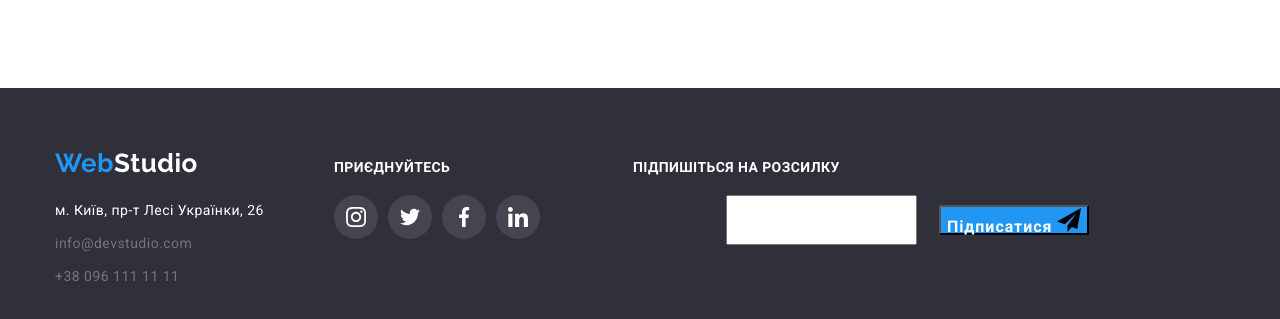
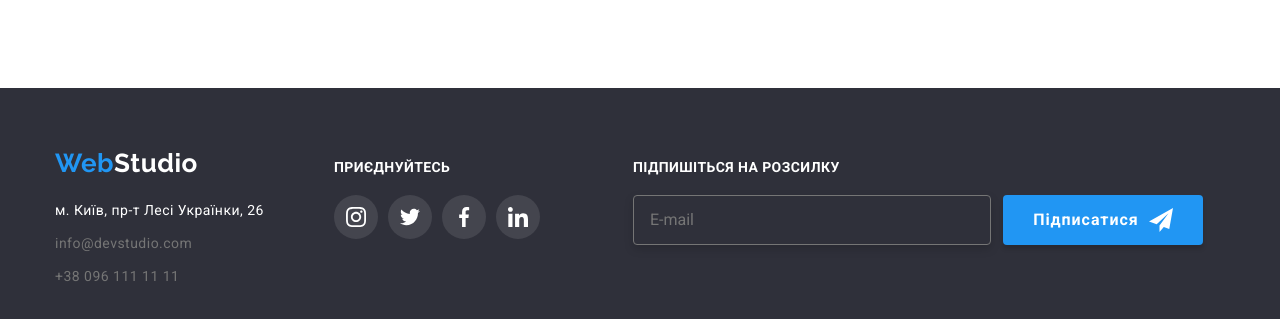
Before and after one commit to iakivpekarskyi/goit-markup-hw-07, a plain HTML site: page index.html in a window 1280 px wide. Shown: the part 2588-2907 px from the top of the page. Drawn offline with nearby package versions, Linux system fonts and the light colour scheme.

Commit message:
footer done

```diff
--- a/css/style.css
+++ b/css/style.css
@@ -18,7 +18,6 @@
 button {
   cursor: pointer;
   font-family: inherit;
-
 }
 
 body {
@@ -116,7 +115,6 @@ img {
 .site-nav.list {
   display: flex;
   gap: 50px;
-
 }
 
 .site-nav .link {
@@ -133,12 +131,10 @@ img {
 
 .link.current {
   color: var(--accent-color);
-
-
 }
 
 .current::after {
-  content: "";
+  content: '';
   position: absolute;
   left: 0;
   right: 0;
@@ -146,16 +142,14 @@ img {
   height: 4px;
   border-radius: 2px;
   background-color: var(--accent-color);
-
 }
 
 .line-box {
   position: relative;
-
 }
 
 .link.line::before {
-  content: "";
+  content: '';
   position: absolute;
   left: 0;
   right: 0;
@@ -225,7 +219,6 @@ img {
 .auth-nav.item {
   display: flex;
   align-items: center;
-
 }
 
 /*=================== HERO ==================*/
@@ -254,7 +247,6 @@ img {
     url(../images/hero_bcg.jpg);
   background-repeat: no-repeat;
   background-size: cover;
-
 }
 
 .hero-heading {
@@ -290,7 +282,6 @@ img {
 .button-hero:focus,
 .button-hero:hover {
   background-color: var(--button-hover);
-
 }
 
 /*=================== Features ==================*/
@@ -377,7 +368,6 @@ img {
   position: relative;
 }
 
-
 .work-text-wrap {
   display: flex;
   justify-content: center;
@@ -398,8 +388,6 @@ img {
   text-align: center;
   letter-spacing: 0.03em;
 }
-
-
 
 /*=================== Team ==================*/
 
@@ -479,9 +467,7 @@ img {
 .social-list-link:hover,
 .social-list-link:focus {
   background-color: var(--accent-color);
-  fill: var(--footer-font)
-
-
+  fill: var(--footer-font);
 }
 
 .social-list-icon {
@@ -517,18 +503,14 @@ img {
 }
 
 .clients-logo {
-
   width: 106px;
   height: 60px;
 }
 
 .clients-link:hover,
 .clients-link:focus {
-
   color: var(--accent-color);
   border-color: var(--accent-color);
-
-
 }
 
 /*=================== Footer ==================*/
@@ -568,7 +550,6 @@ address .link-phone {
   line-height: 1.71;
   transition: color var(--transition-dur-and-func);
 }
-
 
 address .link-email:hover,
 address .link-phone:hover {
@@ -613,54 +594,60 @@ address .link-phone:hover {
   height: 20px;
 }
 
-
- .sub-box {
+.submit {
   margin-left: 93px;
-
 }
 .sub-form {
   display: flex;
+  align-items: center;
+}
+
+
+.sub-box {
+  width: 358px;
+  height: 50px;
+  background-color: var(--hero-background);
+  border: 1px solid var(--secondary-color-text);
+  filter: drop-shadow(0px 4px 4px rgba(0, 0, 0, 0.15));
+border-radius: 4px;
+padding-left: 16px;
+color: var(--secondary-color-text);
+
+}
+
+.send {
+  display: flex;
+  align-items: center;
+  justify-items: center;
+  fill: var(--footer-font);
+  margin-left: 10px;
+
 }
 
 .sub {
-   margin-left: 12px;
-  width: 200px;
-  height: 50px;
-
 
 }
-.button-hero {
-  color: var(--white-color);
-  background-color: var(--accent-color);
-  font-weight: 700;
-  font-size: 16px;
-  line-height: 1.87;
-  border-radius: 4px;
-  padding: 10px 32px;
-  display: inline-block;
-  min-width: 216px;
-  text-align: center;
-  border: 1px solid transparent;
-  transition: background-color var(--transition-dur-and-func);
-}
-
 
 .sub-btn {
- min-width: 110px;
- height: 30px;
+  display: flex;
+  justify-content: center;
+  align-items: center;
+  text-align: center;
+  min-width: 200px;
+  min-height: 50px;
   color: var(--white-color);
   background-color: var(--accent-color);
   font-weight: 700;
   font-size: 16px;
   line-height: 1.88;
   letter-spacing: 0.06em;
-color: #FFFFFF;
-margin-left: 28px;
-  margin-top: 10px;
-  margin-bottom: 10px;
-  margin-left: 10px;
-   text-align: center;
+  color: #ffffff;
+  margin-left: 12px;
 
+box-shadow: 0px 4px 4px rgba(0, 0, 0, 0.15);
+border-radius: 4px;
+border: 1px solid transparent;
+transition: background-color var(--transition-dur-and-func);
 }
 .sub-btn:focus,
 .sub-btn:hover {
@@ -807,15 +794,14 @@ a {
   left: 0px;
   top: 0px;
   background-color: rgba(0, 0, 0, 0.2);
-  transition: opacity 500ms cubic-bezier(0.4, 0, 0.2, 1), visibility 500ms cubic-bezier(0.4, 0, 0.2, 1);
+  transition: opacity 500ms cubic-bezier(0.4, 0, 0.2, 1),
+    visibility 500ms cubic-bezier(0.4, 0, 0.2, 1);
 }
 
 .backdrop.is-hidden {
   opacity: 0;
   pointer-events: none;
   visibility: hidden;
-
-
 }
 
 .modal {
@@ -826,6 +812,7 @@ a {
 
   width: 528px;
   height: 581px;
+  padding: 40px;
   background: #ffffff;
   box-shadow: 0px 1px 3px rgba(0, 0, 0, 0.12), 0px 1px 1px rgba(0, 0, 0, 0.14),
     0px 2px 1px rgba(0, 0, 0, 0.2);
--- a/index.html
+++ b/index.html
@@ -442,17 +442,18 @@
             </li>
           </ul>
         </div>
-        <div class="sub-box">
+        <div class="submit">
           <p class="sub-title">підпишіться на розсилку</p>
           <form class="sub-form">
             <Label></Label>
-            <input type="text" class="sub-box" email>
+            <input type="e-mail" class="sub-box" name="E-mail" placeholder="E-mail" required>
             <div class="sub">
               <button type="submit" class="sub-btn">
                 Підписатися <svg class="send" width="24" height="24">
                   <use href="./images/icons.svg#icon-send">
                   </use>
-                </svg></button>
+                </svg>
+              </button>
             </div>
           </form>
         </div>
```
Also changed, not shown: portfolio.html (+17 -0 lines), .prettierrc.json (added). Lines whose indentation alone changed are shown as unchanged.
